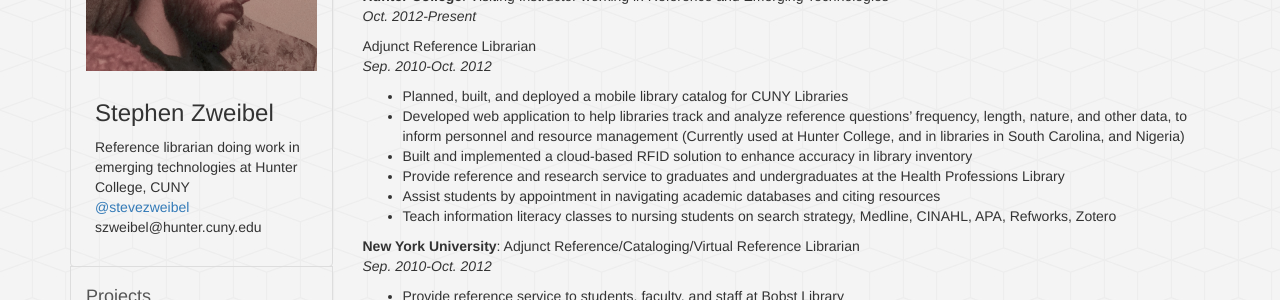
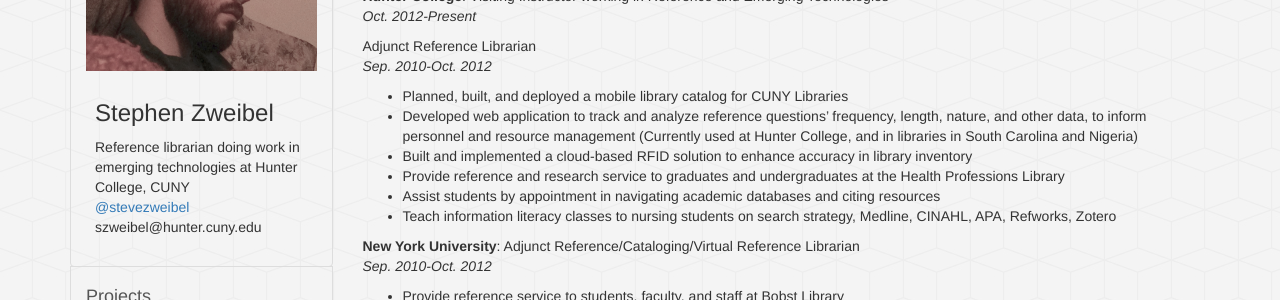
Before and after one commit to szweibel/szweibel.github.io, a Jekyll site: the page built from about.html, in a window 1280 px wide. Shown: the part 153-453 px from the top of the page. Built offline with Jekyll 4.4.1, drawn with Linux system fonts in a browser that asks for light colours; nearby versions of some CDN libraries.

Commit message:
improve cv

```diff
--- a/about.html
+++ b/about.html
@@ -16,9 +16,9 @@
 
 <ul>
 <li>Planned, built, and deployed a mobile library catalog for CUNY Libraries</li>
-<li>Developed web application to help libraries track and analyze
+<li>Developed web application to track and analyze
 reference questions&#8217; frequency, length, nature, and other data, to
-inform personnel and resource management (Currently used at Hunter College, and in libraries in South Carolina, and Nigeria)</li>
+inform personnel and resource management (Currently used at Hunter College, and in libraries in South Carolina and Nigeria)</li>
 <li>Built and implemented a cloud-based RFID solution to enhance
 accuracy in library inventory</li>
 <li>Provide reference and research service to graduates and
```
